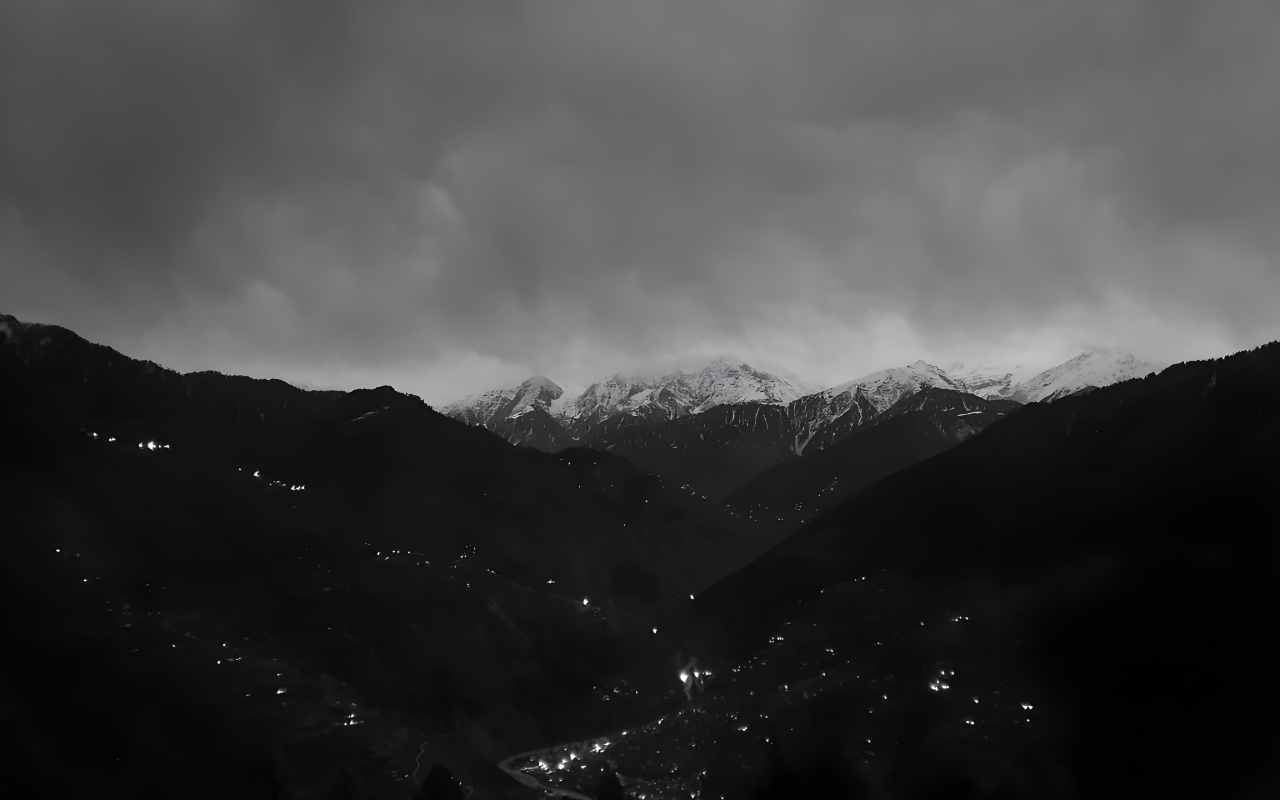
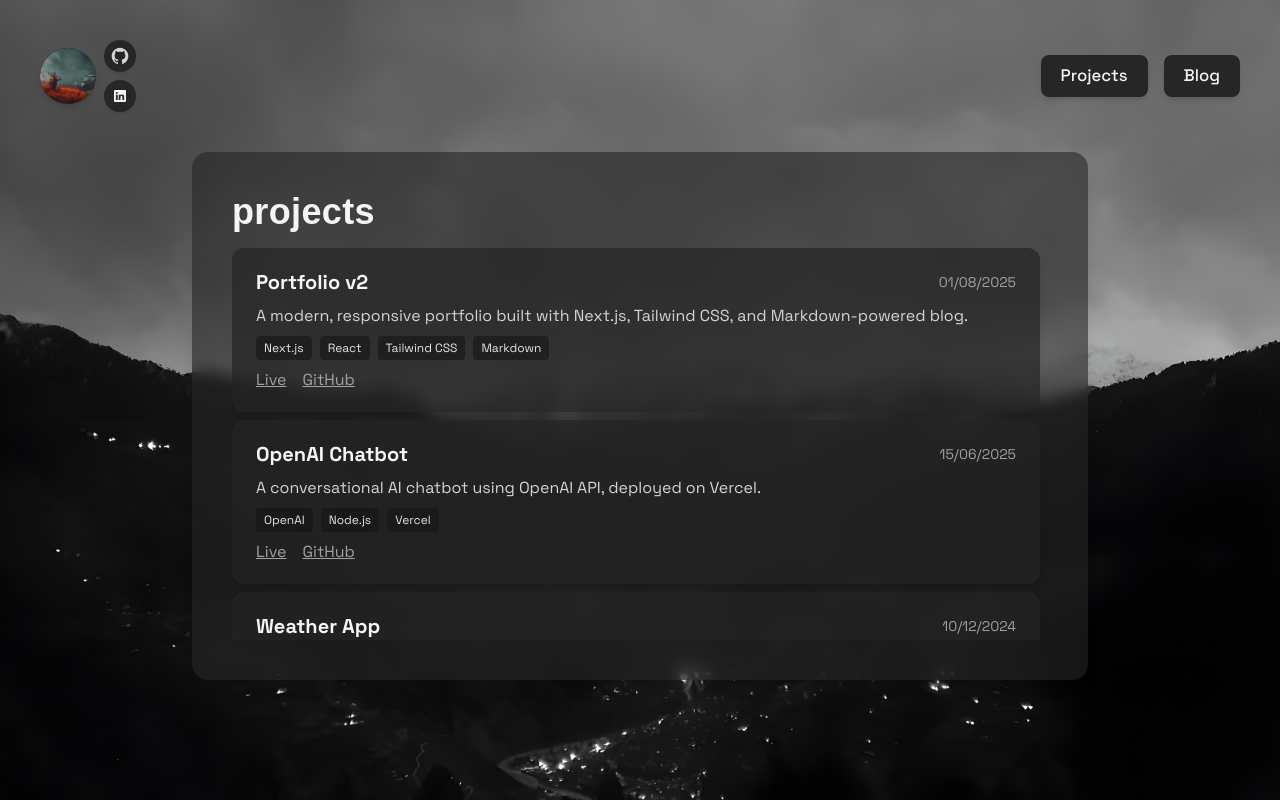
Before and after one commit to Mafzii/portfolio-v2, a Next.js app: page /projects in a window 1280 px wide. Before the commit this address had no page. Built offline with nearby package versions, Linux system fonts and the light colour scheme; a web font is replaced by a local one.

Commit message:
added projects page instead

```diff
--- /dev/null
+++ b/projects/openai-bot.json
@@ -0,0 +1,9 @@
+{
+  "slug": "openai-bot",
+  "name": "OpenAI Chatbot",
+  "date": "2025-06-15",
+  "description": "A conversational AI chatbot using OpenAI API, deployed on Vercel.",
+  "tech": ["OpenAI", "Node.js", "Vercel"],
+  "link": "https://openai-bot-demo.com",
+  "repo": "https://github.com/Mafzii/openai-bot"
+}
--- /dev/null
+++ b/projects/portfolio-v2.json
@@ -0,0 +1,9 @@
+{
+  "slug": "portfolio-v2",
+  "name": "Portfolio v2",
+  "date": "2025-08-01",
+  "description": "A modern, responsive portfolio built with Next.js, Tailwind CSS, and Markdown-powered blog.",
+  "tech": ["Next.js", "React", "Tailwind CSS", "Markdown"],
+  "link": "https://mafzii.com",
+  "repo": "https://github.com/Mafzii/portfolio-v2"
+}
--- /dev/null
+++ b/projects/weather-app.json
@@ -0,0 +1,9 @@
+{
+  "slug": "weather-app",
+  "name": "Weather App",
+  "date": "2024-12-10",
+  "description": "A simple weather dashboard with live data and beautiful UI.",
+  "tech": ["React", "Tailwind CSS", "OpenWeatherMap API"],
+  "link": "",
+  "repo": "https://github.com/Mafzii/weather-app"
+}
--- a/src/components/BaseLayout.js
+++ b/src/components/BaseLayout.js
@@ -9,7 +9,7 @@ export default function BaseLayout({ children, additional }) {
                 <meta name="viewport" content="width=device-width, initial-scale=1" />
             </Head>
             <div className="relative w-screen h-screen flex flex-col sm:justify-center items-center bg-neutral-900 text-gray-100">
-                <header className="z-10 top-0 left-0 w-screen flex justify-between items-center box-border h-[20vh] max-h-[20vh] sm:max-h-full p-10">
+                <header className="z-10 top-0 left-0 w-screen flex justify-between items-center box-border h-[20vh] max-h-[20vh] sm:max-h-full p-6 sm:p-10">
                     <div className="flex items-center gap-2">
                         <Link href="/" passHref>
                             <div className="w-14 h-14 rounded-full bg-neutral-800 flex items-center justify-center shadow-md cursor-pointer overflow-hidden">
@@ -38,8 +38,8 @@ export default function BaseLayout({ children, additional }) {
                         </div>
                     </div>
                     <div className="flex gap-4">
-                        <Link href="/about">
-                            <div className="bg-neutral-800 rounded-lg px-5 py-2 font-medium text-[1.05rem] shadow-md transition-colors duration-200 hover:bg-neutral-500 hover:text-white">About</div>
+                        <Link href="/projects">
+                            <div className="bg-neutral-800 rounded-lg px-5 py-2 font-medium text-[1.05rem] shadow-md transition-colors duration-200 hover:bg-neutral-500 hover:text-white">Projects</div>
                         </Link>
                         <Link href="/blog">
                             <div className="bg-neutral-800 rounded-lg px-5 py-2 font-medium text-[1.05rem] shadow-md transition-colors duration-200 hover:bg-neutral-500 hover:text-white">Blog</div>
--- /dev/null
+++ b/src/pages/projects/index.js
@@ -0,0 +1,52 @@
+import Head from 'next/head';
+import BaseLayout from '@/components/BaseLayout';
+import fs from 'fs';
+import path from 'path';
+
+export async function getStaticProps() {
+    const projectsDir = path.join(process.cwd(), 'projects');
+    const files = fs.readdirSync(projectsDir);
+    const projects = files.map(filename => {
+        const file = fs.readFileSync(path.join(projectsDir, filename), 'utf-8');
+        const data = JSON.parse(file);
+        return data;
+    }).sort((a, b) => new Date(b.date) - new Date(a.date));
+    return { props: { projects } };
+}
+
+export default function Projects({ projects }) {
+    return (
+        <BaseLayout additional="overflow-hidden">
+            <Head>
+                <title>Projects - Mustafa Afzal</title>
+            </Head>
+            <div className="flex flex-col h-full">
+                <h1 className="text-4xl font-bold mb-4 flex-shrink-0">projects</h1>
+                <ul className="flex-1 overflow-y-scroll pr-2">
+                    {projects.map(project => (
+                        <li key={project.slug} className="m-0">
+                            <div className="block py-5 px-6 rounded-xl bg-neutral-800/70 shadow-md hover:bg-neutral-800/90 transition-colors duration-200 mb-2">
+                                <div className="flex flex-col sm:flex-row sm:items-center sm:justify-between gap-2 mb-2">
+                                    <span className="font-semibold text-xl text-neutral-100">{project.name}</span>
+                                    <span className="text-sm text-neutral-400">{new Date(project.date).toLocaleDateString('en-GB')}</span>
+                                </div>
+                                <p className="text-neutral-300 mb-2">{project.description}</p>
+                                <div className="flex flex-wrap gap-2 mb-2">
+                                    {project.tech.map(tech => (
+                                        <span key={tech} className="bg-neutral-900/60 text-neutral-200 px-2 py-1 rounded text-xs font-mono">{tech}</span>
+                                    ))}
+                                </div>
+                                <div className="flex gap-4 mt-2">
+                                    {project.link && (
+                                        <a href={project.link} target="_blank" rel="noopener noreferrer" className="underline text-neutral-400 hover:text-neutral-100">Live</a>
+                                    )}
+                                    <a href={project.repo} target="_blank" rel="noopener noreferrer" className="underline text-neutral-400 hover:text-neutral-100">GitHub</a>
+                                </div>
+                            </div>
+                        </li>
+                    ))}
+                </ul>
+            </div>
+        </BaseLayout>
+    );
+}
--- a/src/styles/globals.css
+++ b/src/styles/globals.css
@@ -7,16 +7,17 @@
   --font-mono: var(--font-geist-mono);
 }
 
+/*
+not sure if i want red theme or not
 :root {
   --cool-red: rgb(163, 71, 71);
 }
-
 .red-hover:hover {
   color: var(--cool-red)
-}
+} */
 
 ::selection {
-  background: var(--cool-red);
+  background: var(--color-slate-600);
   color: #fff;
 }
 
```
